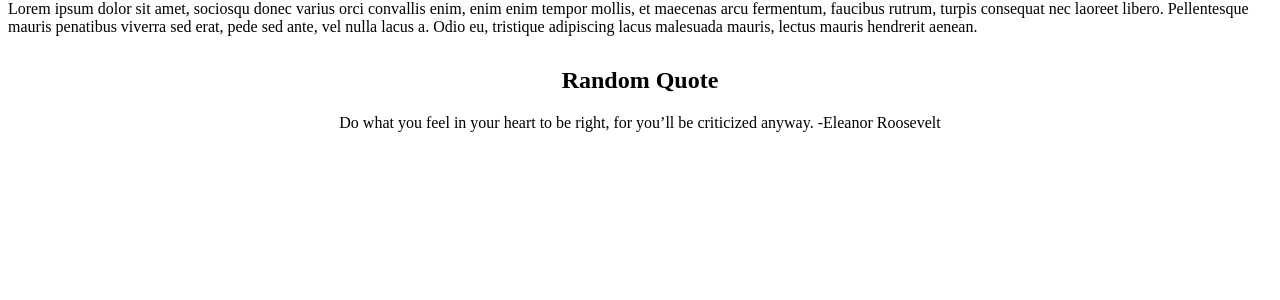
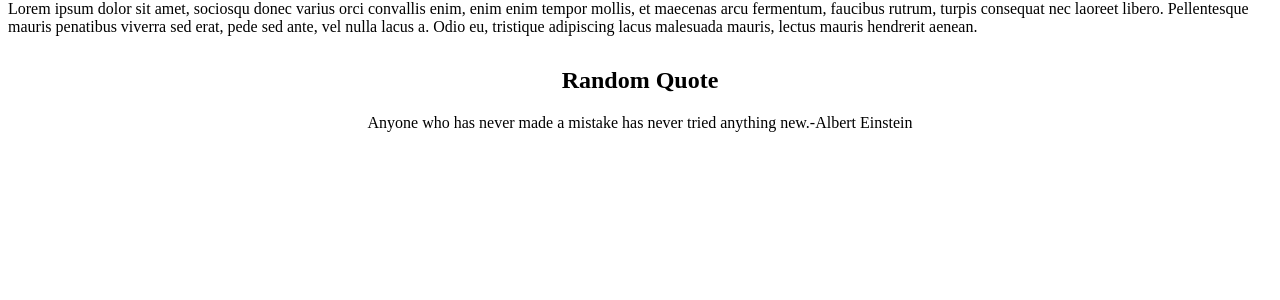
Before and after one commit to jodymoore/a1, a PHP site: page / in a window 1280 px wide. Shown: the part 453-753 px from the top of the page. Run offline with PHP 8.4, Linux system fonts and the light colour scheme.

Commit message:
changed index.php

```diff
--- a/index.php
+++ b/index.php
@@ -1,10 +1,6 @@
 <html>
   <head>
-
 	  <title>Jody Moore</title>
-	  <meta charset="utf-8">
-
-	  <meta name="viewport" content="width=device-width, initial-scale=1">
 
 	  <link rel="stylesheet" href="" type="text/css">
 	  <link href="" rel="stylesheet">
@@ -46,7 +42,7 @@
 		  </p>
 		  <h2>Random Quote</h2>
 		  <blockquote>
-		  	Do what you feel in your heart to be right, for you’ll be criticized anyway. -Eleanor Roosevelt		</blockquote>
+		  	Anyone who has never made a mistake has never tried anything new.-Albert Einstein		</blockquote>
 	</div>
 
 	  <script src=""></script>
```
